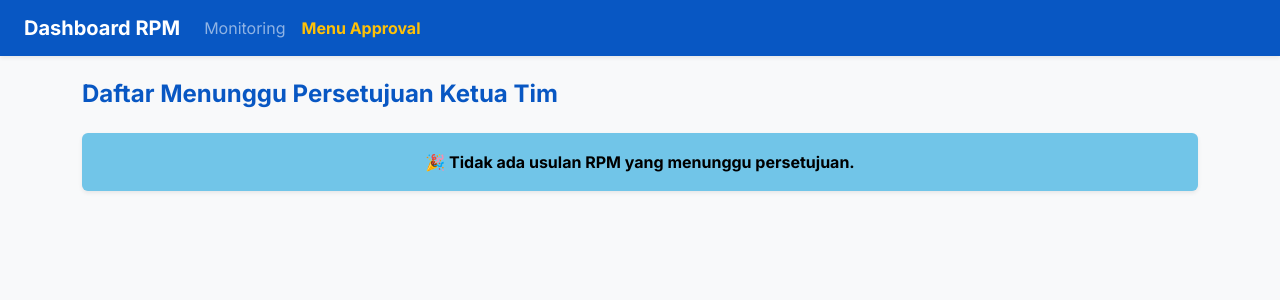
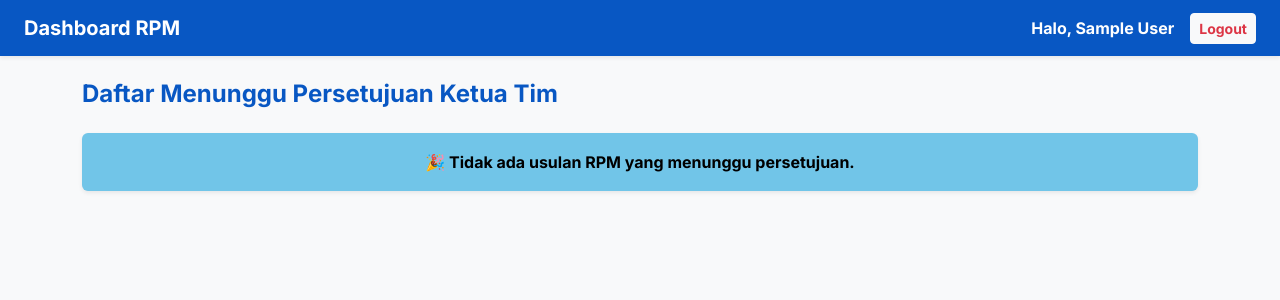
Before and after one commit to TasserFace/Dashboard-Audit-RPM, a Flask app: template templates/approval.html in a window 1280 px wide. Shown: the top 300 px of the page. Run offline with Flask 3, Linux system fonts and the light colour scheme; the template is opened without the code that fills it, so the values that code supplies are empty; the visitor is signed in with stand-in values (Sample User, id 1).

Commit message:
Update approval.html

```diff
--- a/templates/approval.html
+++ b/templates/approval.html
@@ -5,27 +5,22 @@
     <title>Persetujuan RPM</title>
     <link href="https://fonts.googleapis.com/css2?family=Inter:wght@400;600;700&display=swap" rel="stylesheet">
     <link href="https://cdn.jsdelivr.net/npm/bootstrap@5.3.0/dist/css/bootstrap.min.css" rel="stylesheet">
-    <style>
-        body { font-family: 'Inter', sans-serif; }
-        .bg-nusantara { background-color: #0857C3 !important; }
-        .bg-mentari { background-color: #71C5E8 !important; color: #000; }
-    </style>
+    <style>body { font-family: 'Inter', sans-serif; color: #0857C3; } .bg-nusantara { background-color: #0857C3 !important; } .text-nusantara { color: #0857C3 !important; } .bg-mentari { background-color: #71C5E8 !important; color: #000; }</style>
 </head>
 <body class="bg-light">
+    <!-- Navbar sama dengan index.html -->
     <nav class="navbar navbar-expand-lg navbar-dark bg-nusantara mb-4 shadow-sm">
         <div class="container-fluid px-4">
-            <a class="navbar-brand fw-bold" href="/">Dashboard RPM</a>
-            <div class="collapse navbar-collapse">
-                <ul class="navbar-nav me-auto mb-2 mb-lg-0">
-                    <li class="nav-item"><a class="nav-link" href="/">Monitoring</a></li>
-                    <li class="nav-item"><a class="nav-link active fw-bold text-warning" href="/approval">Menu Approval</a></li>
-                </ul>
+            <a class="navbar-brand fw-bold text-white" href="/">Dashboard RPM</a>
+            <div class="d-flex text-white align-items-center ms-auto">
+                <span class="me-3 fw-bold">Halo, {{ session['nama_lengkap'] }}</span>
+                <a href="/logout" class="btn btn-sm btn-light text-danger fw-bold">Logout</a>
             </div>
         </div>
     </nav>
 
     <div class="container">
-        <h4 class="fw-bold mb-4" style="color: #0857C3;">Daftar Menunggu Persetujuan Ketua Tim</h4>
+        <h4 class="fw-bold mb-4 text-nusantara">Daftar Menunggu Persetujuan Ketua Tim</h4>
         {% with messages = get_flashed_messages(with_categories=true) %}
           {% if messages %}{% for category, message in messages %}<div class="alert alert-{{ category }}">{{ message }}</div>{% endfor %}{% endif %}
         {% endwith %}
@@ -35,20 +30,50 @@
             <div class="card-body">
                 <div class="row align-items-center">
                     <div class="col-md-8">
-                        <h5 class="fw-bold">{{ item.unit_kerja }} <span class="badge bg-secondary fs-6">{{ item.jenis_audit }}</span></h5>
+                        <h5 class="fw-bold text-nusantara">{{ item.unit_kerja }} <span class="badge bg-secondary fs-6">{{ item.jenis_audit }}</span></h5>
                         <p class="mb-1 text-muted">Diusulkan oleh Auditor: <strong>{{ item.nama_auditor }}</strong></p>
                         <div class="bg-light p-2 rounded mt-2 border">
                             <strong>Perubahan Status:</strong> <span class="text-danger">{{ item.status }}</span> ➔ <span class="text-success fw-bold">{{ item.usulan_status }}</span><br>
-                            {% if item.usulan_tenggat != item.tenggat_waktu %}
-                            <strong>Perubahan Tenggat:</strong> <span class="text-danger">{{ item.tenggat_waktu }}</span> ➔ <span class="text-success fw-bold">{{ item.usulan_tenggat }}</span> (BA: {{ item.no_ba_kesepakatan }})
+                            {% if item.file_bukti %}
+                            <strong class="text-primary mt-2 d-block">📄 File Bukti Terlampir: <a href="/uploads/{{ item.file_bukti }}" target="_blank" class="fw-bold text-decoration-none bg-info bg-opacity-25 px-2 py-1 rounded">Lihat Dokumen</a></strong>
                             {% endif %}
                         </div>
                     </div>
                     <div class="col-md-4 text-end">
-                        <a href="/approve/{{ item.id }}/tolak" class="btn btn-outline-danger fw-bold me-2">Tolak</a>
-                        <!-- Saat disetujui, sistem akan mengubah data dan memicu Notif WA -->
-                        <a href="/approve/{{ item.id }}/terima" class="btn btn-success fw-bold" onclick="return confirm('Setujui usulan? Notifikasi WA akan dikirim ke Auditor dan PIC.')">Setujui & Kirim WA</a>
+                        <form action="/process_approval/{{ item.id }}" method="POST" class="d-inline">
+                            <input type="hidden" name="action" value="tolak">
+                            <input type="hidden" name="password_otorisasi" value="tolak_tanpa_password_sementara">
+                            <!-- Tolak tidak butuh pass untuk kemudahan -->
+                            <button type="submit" class="btn btn-outline-danger fw-bold me-2">Tolak</button>
+                        </form>
+
+                        <!-- Tombol Setuju Memunculkan Modal Password -->
+                        <button class="btn btn-success fw-bold bg-nusantara" data-bs-toggle="modal" data-bs-target="#modalApprove{{ item.id }}">Setujui</button>
                     </div>
+                </div>
+            </div>
+        </div>
+
+        <!-- Modal Otorisasi Password Ketua Tim -->
+        <div class="modal fade" id="modalApprove{{ item.id }}" tabindex="-1">
+            <div class="modal-dialog modal-dialog-centered">
+                <div class="modal-content">
+                    <div class="modal-header bg-nusantara text-white">
+                        <h5 class="modal-title fw-bold">Otorisasi Persetujuan</h5>
+                        <button type="button" class="btn-close btn-close-white" data-bs-dismiss="modal"></button>
+                    </div>
+                    <form action="/process_approval/{{ item.id }}" method="POST">
+                        <div class="modal-body">
+                            <input type="hidden" name="action" value="terima">
+                            <p class="text-dark">Dengan menyetujui, notifikasi WhatsApp akan dikirimkan kepada <strong>Auditor</strong> dan <strong>PIC (Auditee)</strong> secara otomatis.</p>
+                            <label class="fw-bold text-nusantara">Masukkan Password Akun Anda (Ketua Tim):</label>
+                            <input type="password" class="form-control border-primary mt-2" name="password_otorisasi" required>
+                        </div>
+                        <div class="modal-footer border-0">
+                            <button type="button" class="btn btn-secondary fw-bold" data-bs-dismiss="modal">Batal</button>
+                            <button type="submit" class="btn btn-success fw-bold bg-nusantara">Verifikasi & Setujui</button>
+                        </div>
+                    </form>
                 </div>
             </div>
         </div>
@@ -58,5 +83,6 @@
         </div>
         {% endfor %}
     </div>
+    <script src="https://cdn.jsdelivr.net/npm/bootstrap@5.3.0/dist/js/bootstrap.bundle.min.js"></script>
 </body>
 </html>
```
